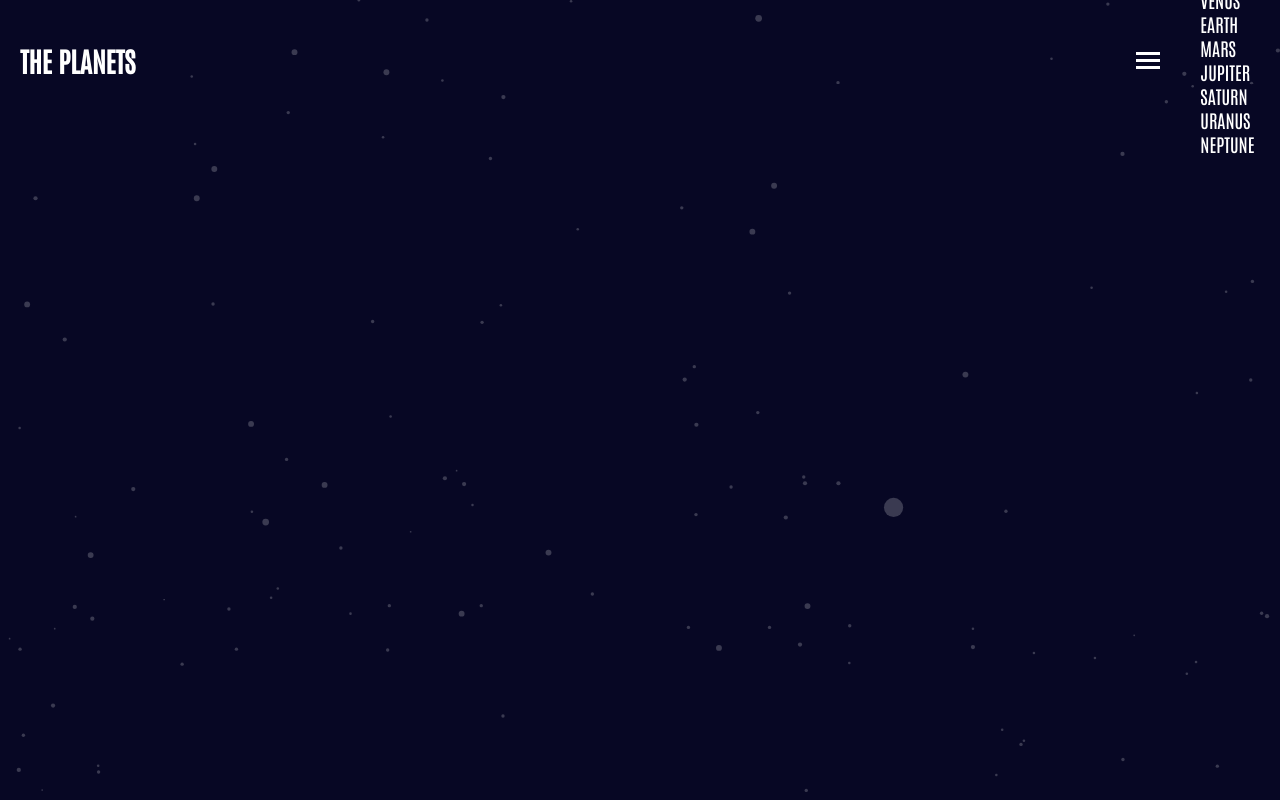
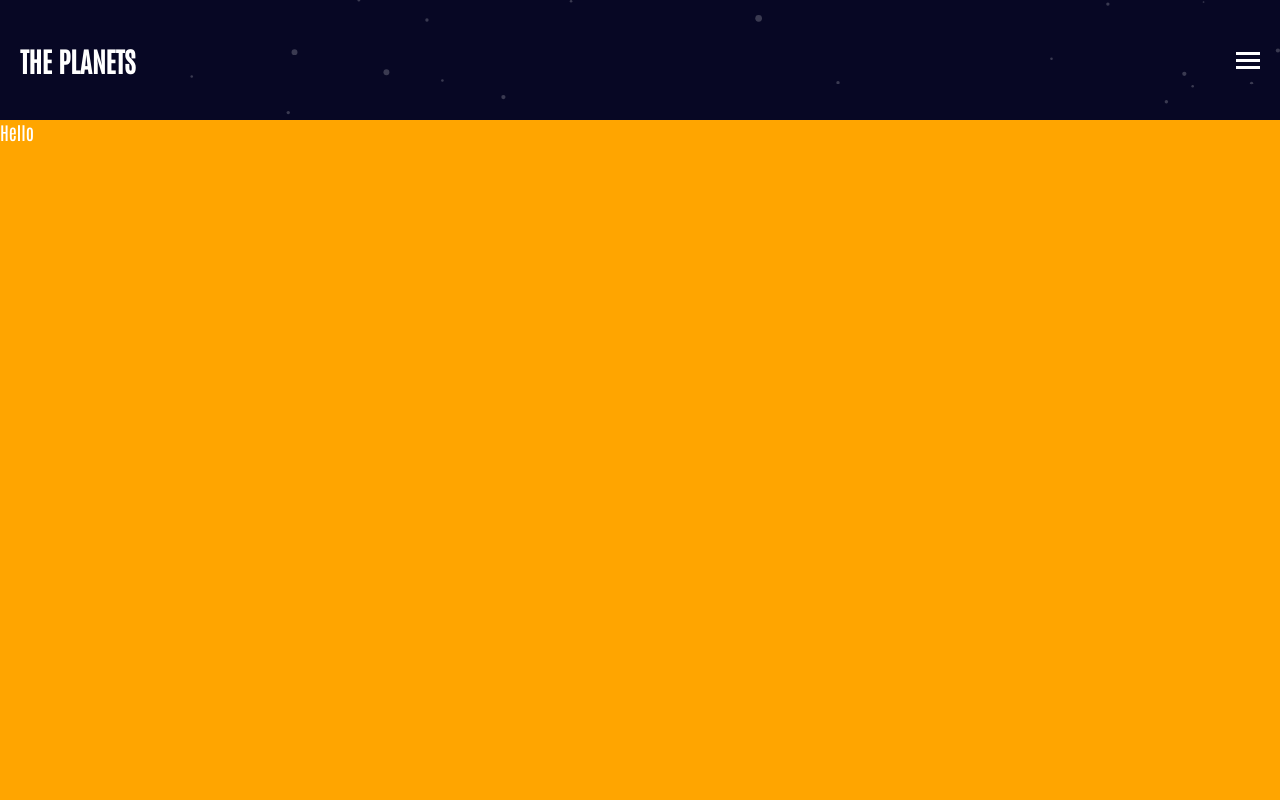
Before and after one commit to ColdLombax/Frontend-Planets, a React (Create React App) app: page / in a window 1280 px wide. Built offline with nearby package versions, Linux system fonts and the light colour scheme.

Commit message:
Re creating nav elements for better effectivness.

```diff
--- a/src/components/Navbar/NavItem.jsx
+++ b/src/components/Navbar/NavItem.jsx
@@ -4,21 +4,7 @@ import PropTypes from "prop-types";
 import chevron from "../../assets/icon-chevron.svg";
 
 function NavItem({ name }) {
-  return (
-    <li>
-      <div
-        style={{
-          backgroundColor: `var(--clr-${name.toLowerCase()})`,
-          width: "1.2em",
-          height: "1.2em",
-          borderRadius: "100%",
-          marginRight: "1em",
-        }}
-      ></div>
-      <h3>{name}</h3>
-      <img src={chevron} alt='pointer chevron' />
-    </li>
-  );
+  return <li></li>;
 }
 
 export default NavItem;
--- a/src/components/Navbar/Navbar.jsx
+++ b/src/components/Navbar/Navbar.jsx
@@ -1,37 +1,23 @@
-import React, { useState } from "react";
+import { motion } from "framer-motion";
 import PropTypes from "prop-types";
+import { useState } from "react";
 
 import hamburger from "../../assets/icon-hamburger.svg";
 
-import NavItem from "./NavItem";
-
 function Navbar({ data }) {
-  const [isDropdownActive, setIsDropdownActive] = useState(false);
-
-  const navItems = data.map((planet) => {
-    return <NavItem key={planet.name} name={planet.name} />;
-  });
-
-  const planetNames = data.map((planet) => {
-    return <p>{planet.name.toUpperCase()}</p>;
-  });
-
-  const dropdownHandler = () => {
-    setIsDropdownActive(!isDropdownActive);
+  const [isActive, setIsActive] = useState(true);
+  const toggleMenu = () => {
+    setIsActive(!isActive);
   };
-
   return (
     <nav className='navbar'>
       <h1>THE PLANETS</h1>
-      <img src={hamburger} alt='hamburger' onClick={dropdownHandler} />
-      {isDropdownActive && (
-        <div className='nav-dropdown'>
-          <ul>{navItems}</ul>
-        </div>
+      <img src={hamburger} alt='menu toggle' onClick={toggleMenu} />
+      {isActive && (
+        <motion.div className='dropdown'>
+          <p>Hello</p>
+        </motion.div>
       )}
-      <div className='planet-items'>
-        <ul>{planetNames}</ul>
-      </div>
     </nav>
   );
 }
```
